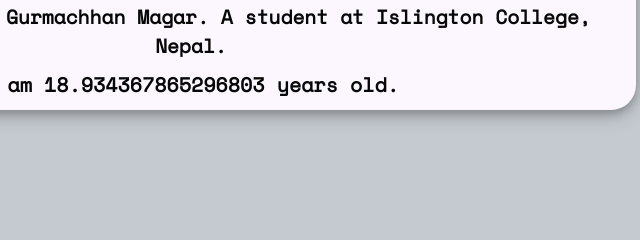
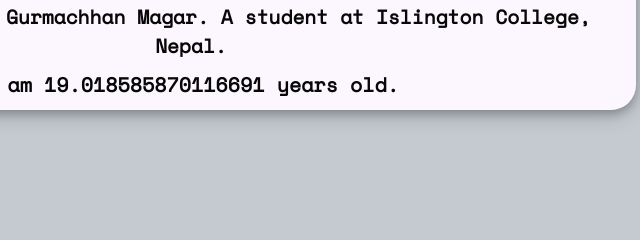
Before and after one commit to ryuuzu/ryuuzu.github.io, a plain HTML site: page cw3/index.html in a window 1280 px wide. Shown: the part 403-643 px from the top of the page, 449-1089 px from the left. Drawn offline with nearby package versions, Linux system fonts and the light colour scheme.

Commit message:
Update index.html

```diff
--- a/cw3/index.html
+++ b/cw3/index.html
@@ -130,7 +130,7 @@
         // The age counter function
         function ageCounter() {
             // This stores a date object of my birth date and time.
-            var bd = new Date(2002, 05, 22, 10, 55, 04);
+            var bd = new Date("2002-05-22T17:10:05");
             // This stores the current date and time as a date object.
             var d = new Date();
             // This calculates the different and converts it into years
```
